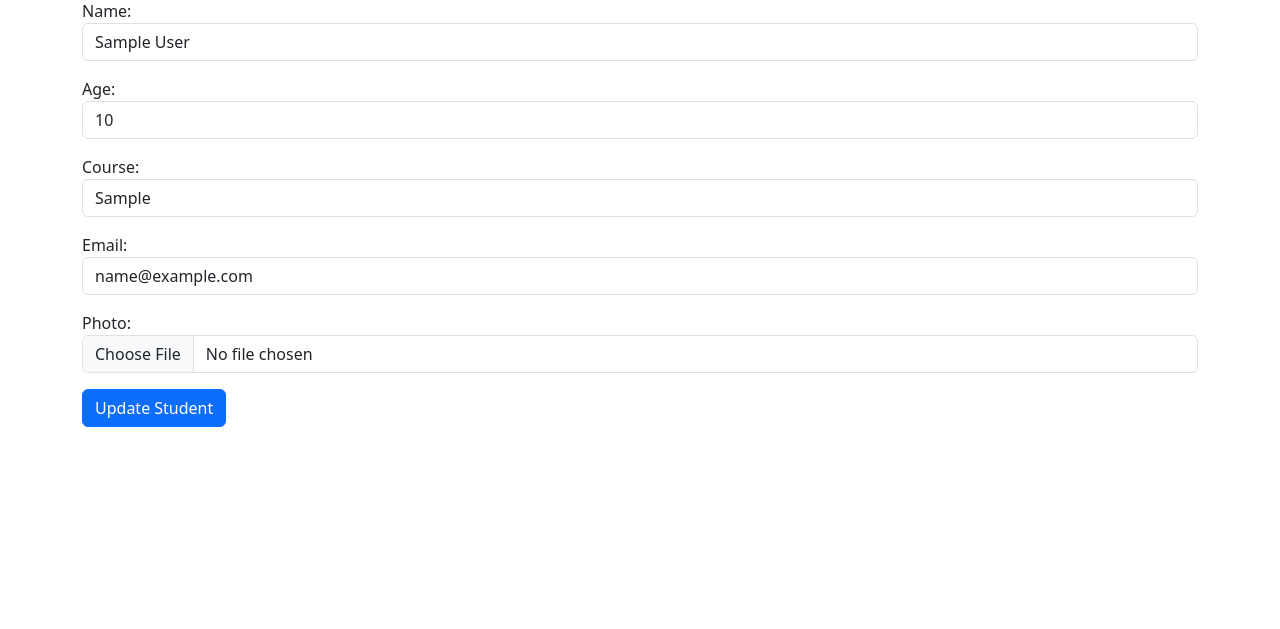
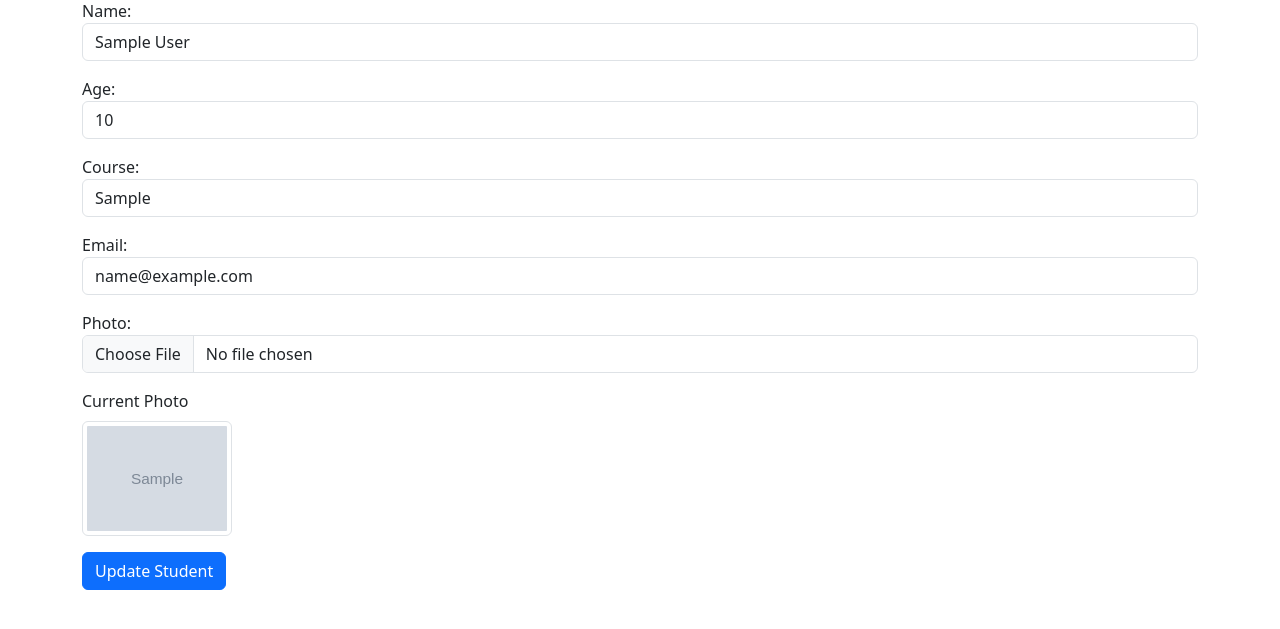
Before and after one commit to NirjalaPagarDeore/Student-Management-System-Django, a Django app: page /edit/1/ in a window 1280 px wide. Shown: the part 143-772 px from the top of the page. Run offline with Django 5.2, Linux system fonts and the light colour scheme; a user stored in the database is signed in; tables that the repository leaves empty hold one stand-in row (values such as "Sample post"); grey boxes marked "Sample" are stand-in pictures.

Commit message:
Added student image update and automatic old image deletion

```diff
--- a/students/models.py
+++ b/students/models.py
@@ -1,4 +1,5 @@
 from django.db import models
+import os
 
 # Create your models here.
 class Student(models.Model):
@@ -16,3 +17,19 @@ class Student(models.Model):
 
     def __str__(self):
         return self.name
+
+    def save(self, *args, **kwargs):
+
+        if self.pk:
+
+            old_student = Student.objects.get(pk=self.pk)
+
+            if old_student.photo != self.photo:
+
+                if old_student.photo:
+
+                    if os.path.isfile(old_student.photo.path):
+
+                        os.remove(old_student.photo.path)
+
+        super().save(*args, **kwargs)
--- a/students/templates/students/edit_student.html
+++ b/students/templates/students/edit_student.html
@@ -4,11 +4,31 @@
 
 <h2 class="mb-4">Edit Student</h2>
 
-<form method="POST">
+<form method="POST"  enctype="multipart/form-data">
 
     {% csrf_token %}
 
-    {{ form.as_p }}
+     {{ form.as_p }}
+
+
+    {% if form.instance.photo %}
+
+<div class="mb-3">
+
+    <label class="form-label">
+        Current Photo
+    </label>
+
+    <br>
+
+    <img src="{{ form.instance.photo.url }}"
+         width="150"
+         class="img-thumbnail">
+
+</div>
+
+{% endif %}
+
 
     <button type="submit" class="btn btn-primary">
         Update Student
--- a/students/urls.py
+++ b/students/urls.py
@@ -2,7 +2,7 @@ from django.urls import path
 from . import views
 
 urlpatterns = [
-     path("", views.student_list, name="student_list"),
+     path("", views.user_login, name="home"),
 
     path("login/", views.user_login, name="login"),
     path('add/', views.add_student, name='add_student'),
--- a/students/views.py
+++ b/students/views.py
@@ -90,7 +90,7 @@ def edit_student(request, id):
 
         # Create form with submitted data
         # instance=student tells Django to UPDATE this record
-        form = StudentForm(request.POST, instance=student)
+        form = StudentForm( request.POST, request.FILES, instance=student )
 
         # Validate form data
         if form.is_valid():
```
Also changed, not shown: media/students/images_1.jpg (added), media/students/images_2.jpg (deleted).
